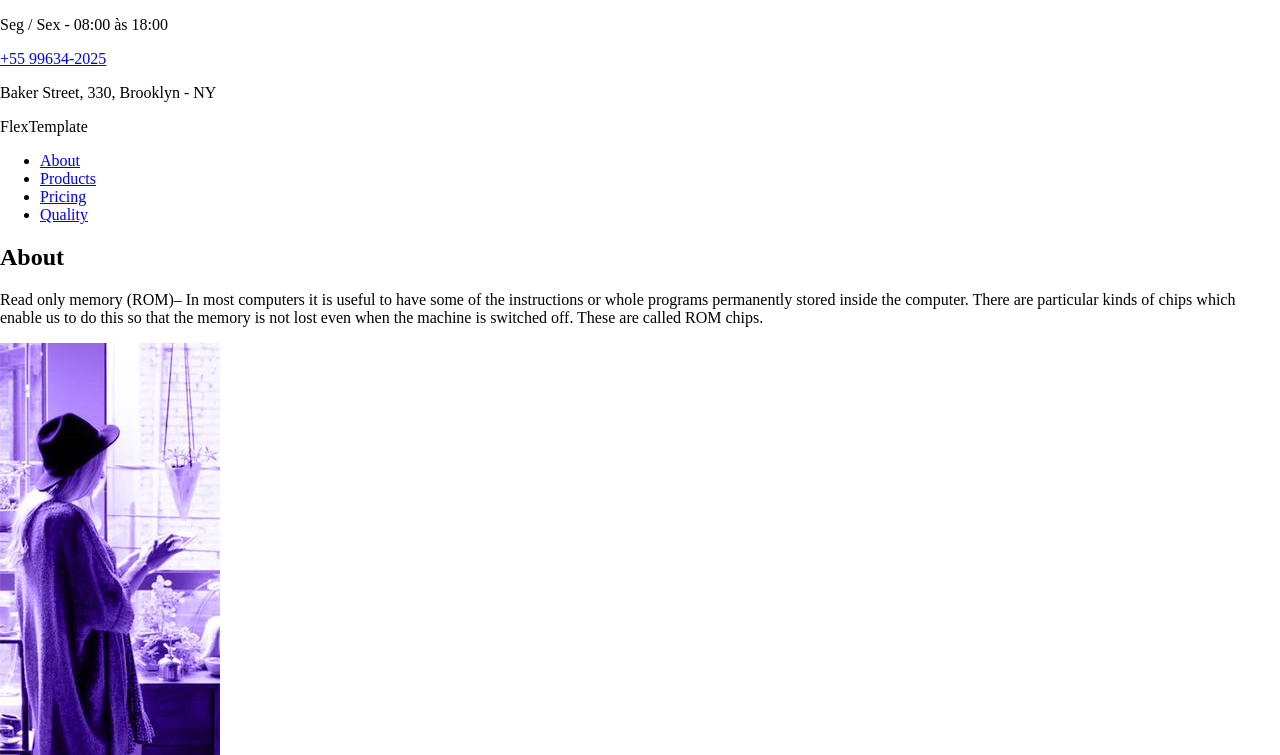
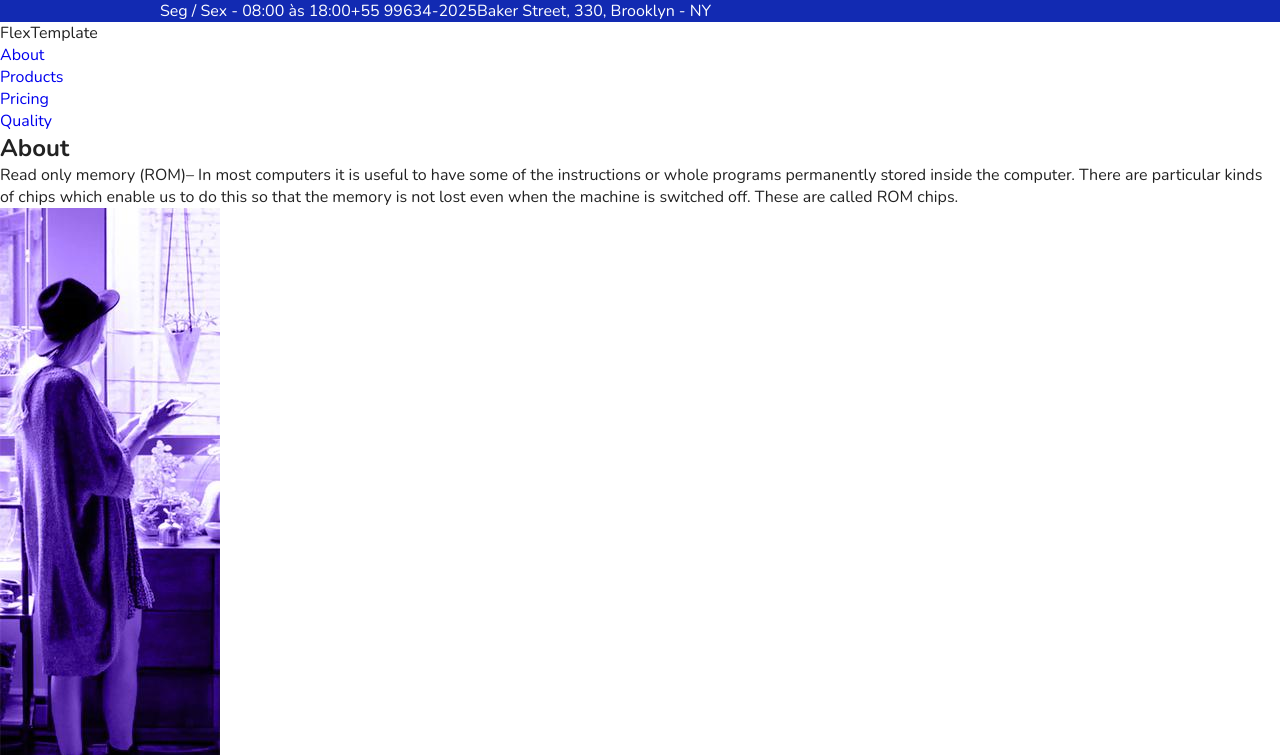
Before and after one commit to vmarcosp/flexbox-practicing, a website: page index.html in a window 1280 px wide. Shown: the top 755 px of the page. Drawn offline with nearby package versions, Linux system fonts and the light colour scheme; files that its build step writes are made by us from their sources.

Commit message:
Styling topbar and created variables of site

```diff
--- a/gulpfile.js
+++ b/gulpfile.js
@@ -20,5 +20,4 @@ gulp.task('sass', function () {
         .pipe(browserSync.stream());
 });
 
-
 gulp.task('default', ['serve']);
--- a/scss/style.scss
+++ b/scss/style.scss
@@ -1,4 +1,43 @@
+$dark:#222222;
+$blue-dark:#122ab2;
+$grid-width:960px;
+
+/*RESET*/
+body,h1,h2,p,ul,li,a {
+  margin: 0px;
+  padding: 0px; }
+
 body{
-    margin:0px;
-    padding:0px;
+    font-family: 'Nunito', Arial, Helvetica, sans-serif;
+    color:$dark;
 }
+
+ul{
+    list-style: none;
+}
+
+a{
+    text-decoration: none;
+}
+
+img{
+    display: block;
+    max-width:100%;
+}
+
+*{
+    box-sizing: border-box;
+}
+
+.top-bar-bg{
+    background:$blue-dark;
+    color:white;
+    >.top-bar{
+        display: flex;
+        max-width:$grid-width;
+        margin:0 auto;
+      >a{
+          color:white;
+      }
+    }
+}
```
Also changed, not shown: css/style.css (added).
